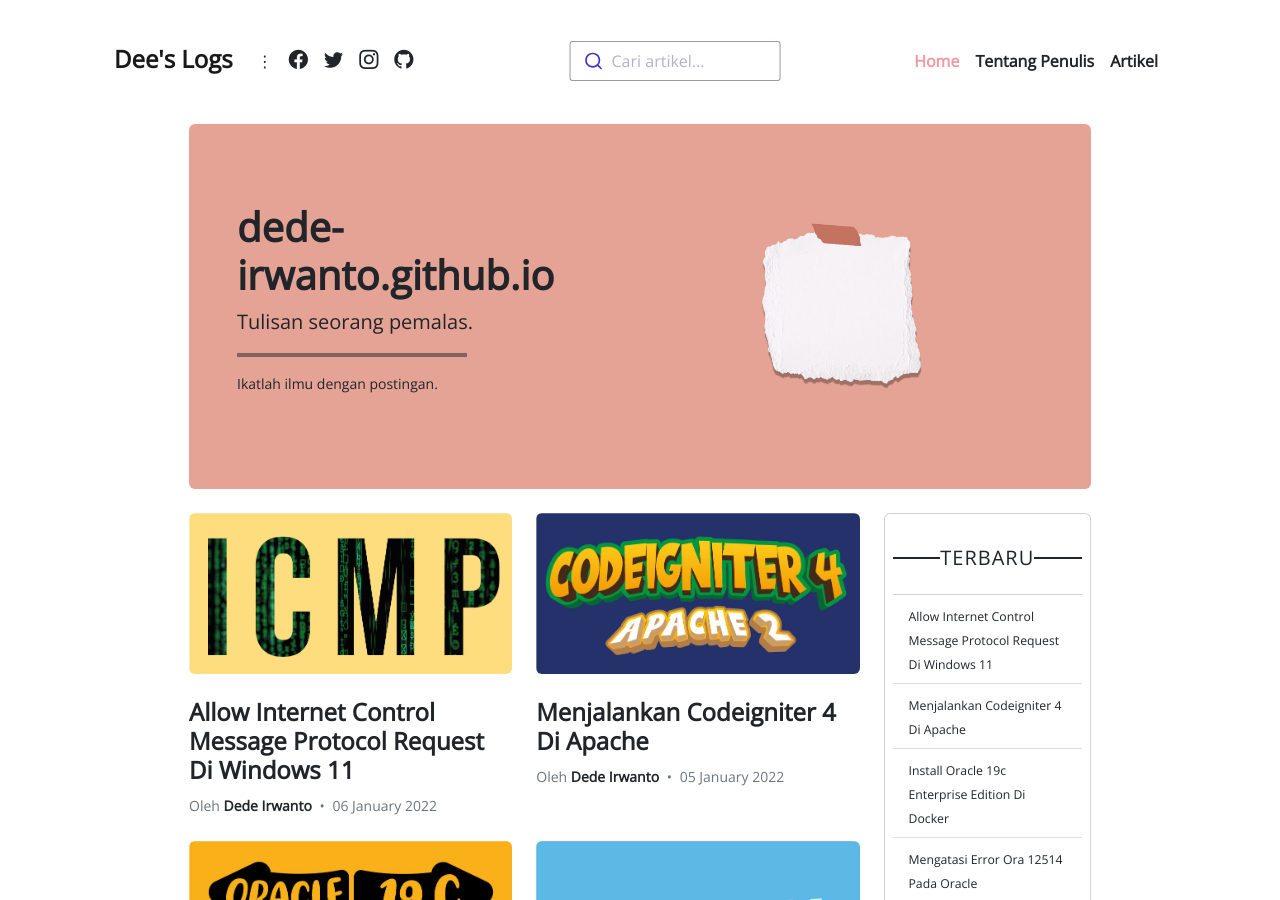
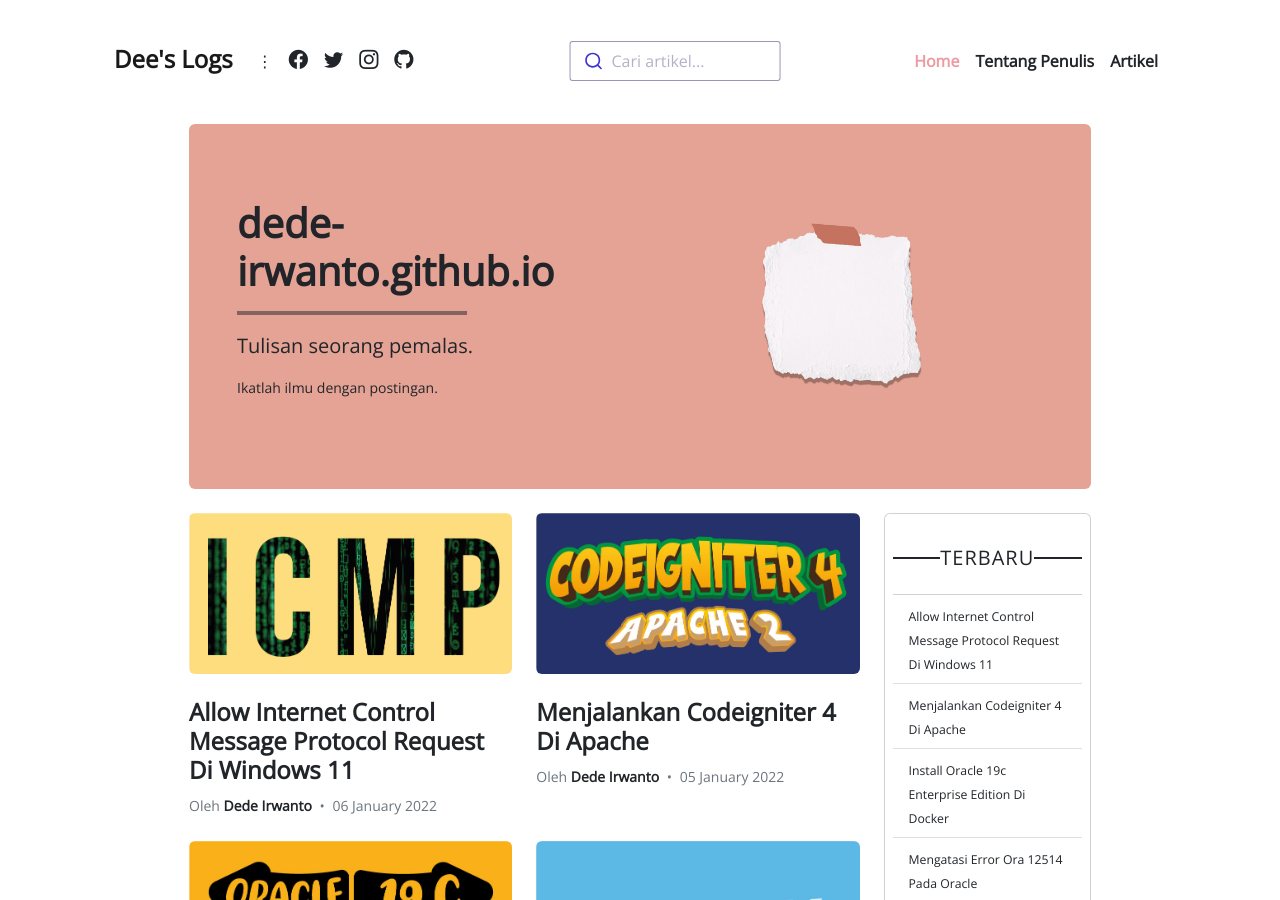
Before and after one commit to dede-irwanto/dede-irwanto.github.io, a Jekyll site: the page built from index.html, in a window 1280 px wide and 900 px high. Built offline with Jekyll 4.4.1, drawn with Linux system fonts in a browser that asks for light colours; nearby versions of some CDN libraries.

Commit message:
update index

```diff
--- a/index.html
+++ b/index.html
@@ -9,8 +9,8 @@
     <div class="row g-0 p-5 align-items-center rounded">
         <div class="feature col-6">
             <h1 class="fw-bold">dede-irwanto.github.io</h1>
+            <hr class="border border-dark border-2 opacity-50" width="230px">
             <p class="lead">Tulisan seorang pemalas.</p>
-            <hr class="border border-dark border-2 opacity-50" width="230px">
             <p class="small">Ikatlah ilmu dengan postingan.</p>
         </div>
         <div class="feature col-6 d-none d-lg-block">
```
